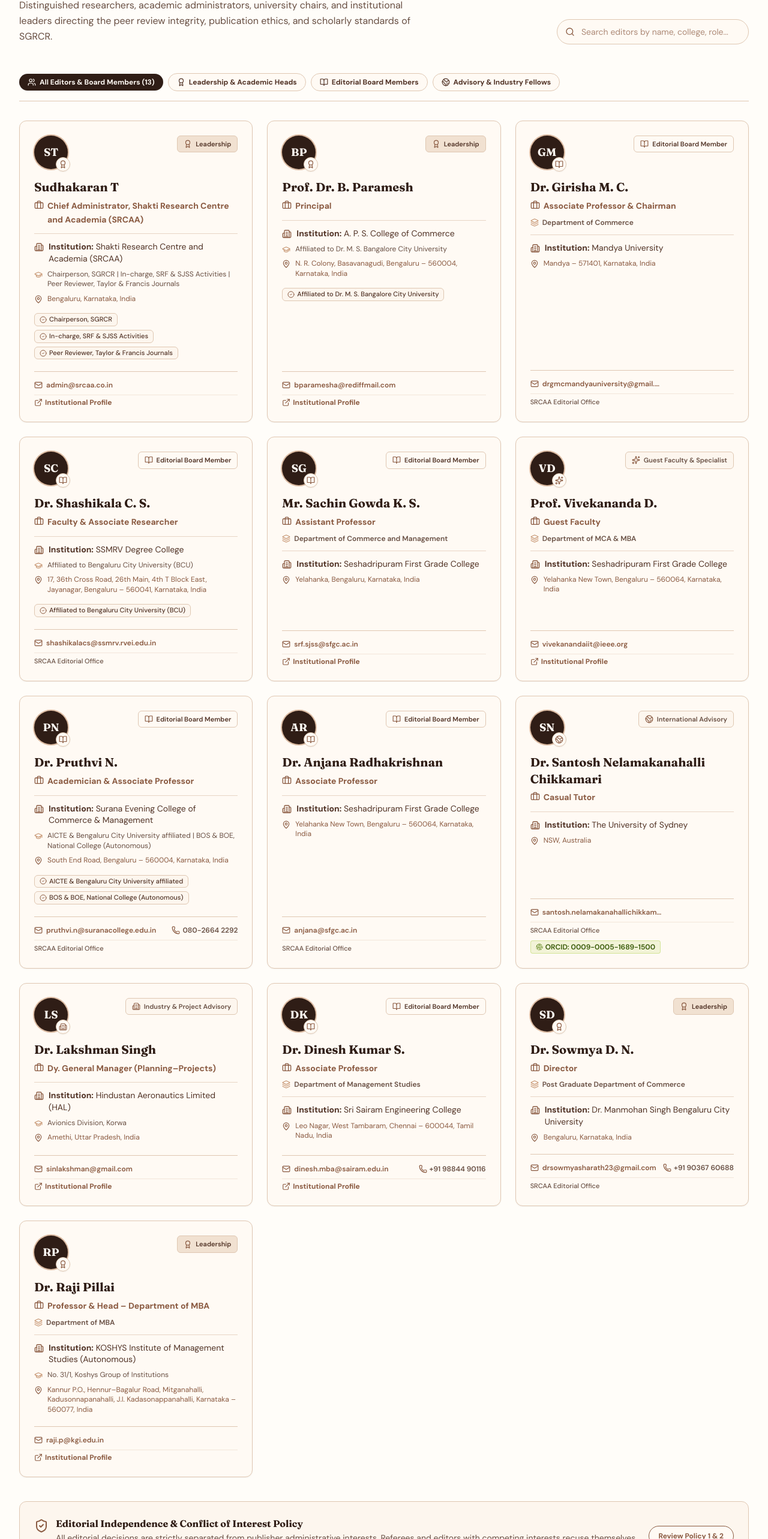
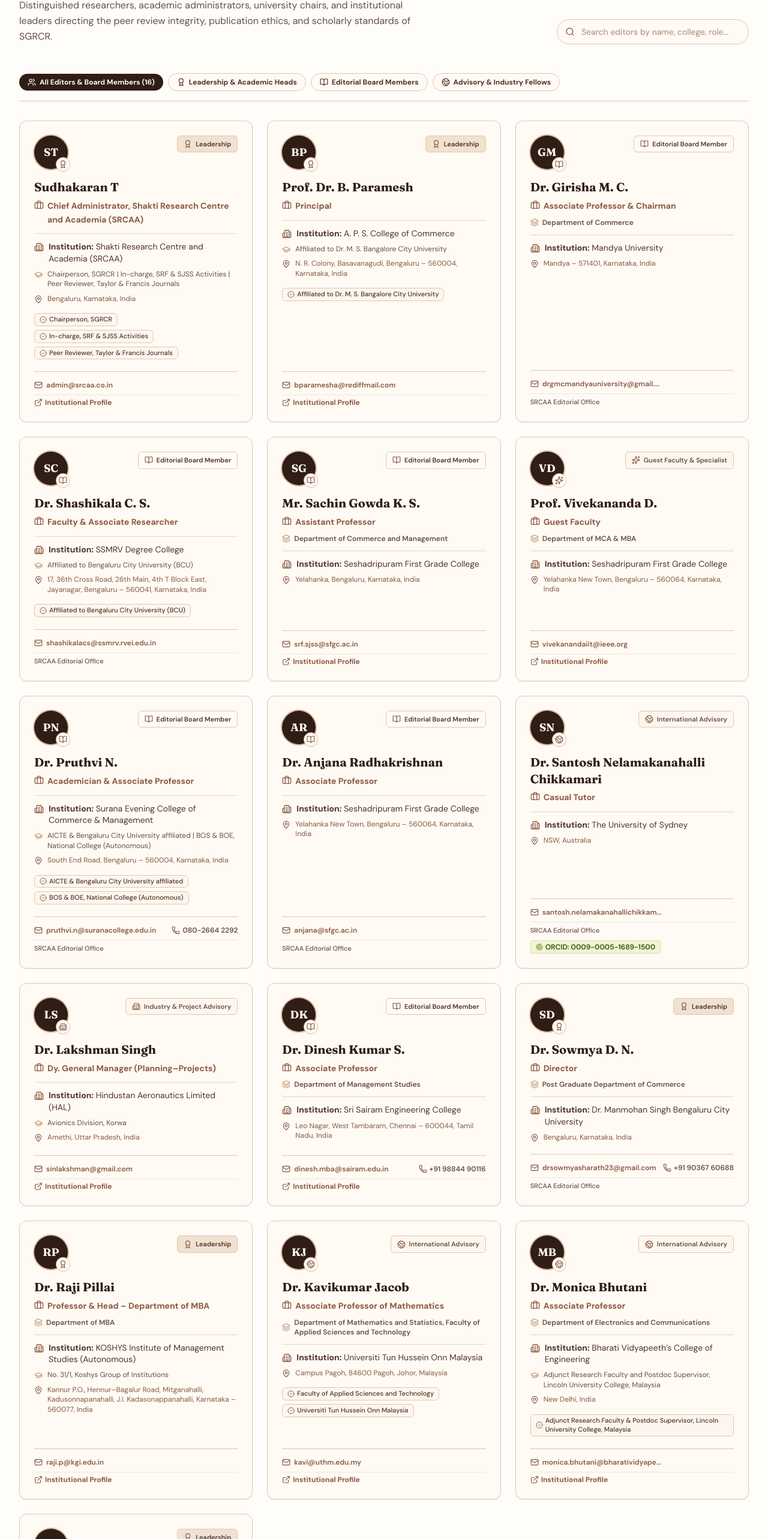
Before and after one commit to srcaaweb-info/SRCAA-Global-Review-of-Contemporary-Research, a React (Vite) app: page / in a window 1280 px wide. Shown: the part 5654-8220 px from the top of the page at 60% size. Built offline with nearby package versions, Linux system fonts and the light colour scheme.

Commit message:
feat(editorial): add new advisory members and update labeling logic
Introduce Dr. Kavikumar Jacob and Dr. Monica Bhutani to the advisory board and update the labeling logic to correctly identify international advisors based on affiliation with Malaysia.

```diff
--- a/src/components/EditorialBoardSection.tsx
+++ b/src/components/EditorialBoardSection.tsx
@@ -52,16 +52,21 @@ export const EditorialBoardSection: React.FC = () => {
           label: 'Leadership',
           badgeClass: 'bg-[#f1e1d1] border-[#dfc7b2] text-[#513326]',
         };
-      case 'advisory':
+      case 'advisory': {
+        const isInternational =
+          member.location.includes('Australia') ||
+          member.location.includes('Malaysia') ||
+          (member.subAffiliation && member.subAffiliation.includes('Malaysia'));
         return {
-          icon: member.location.includes('Australia') ? (
+          icon: isInternational ? (
             <Globe2 className="w-3.5 h-3.5 text-[#8a5a41]" />
           ) : (
             <Building2 className="w-3.5 h-3.5 text-[#8a5a41]" />
           ),
-          label: member.location.includes('Australia') ? 'International Advisory' : 'Industry & Project Advisory',
+          label: isInternational ? 'International Advisory' : 'Industry & Project Advisory',
           badgeClass: 'bg-[#fdf6ee] border-[#dfc7b2] text-[#684f43]',
         };
+      }
       case 'specialist':
         return {
           icon: <Sparkles className="w-3.5 h-3.5 text-[#8a5a41]" />,
--- a/src/data/journalData.ts
+++ b/src/data/journalData.ts
@@ -177,6 +177,57 @@ export const EDITORIAL_MEMBERS: EditorialMember[] = [
     avatarBg: '#3d271e',
     email: 'raji.p@kgi.edu.in',
     institutionalProfile: 'https://kimsbengaluru.edu.in/faculty-list',
+  },
+  {
+    id: 'dr-kavikumar-jacob',
+    name: 'Dr. Kavikumar Jacob',
+    role: 'Associate Professor of Mathematics',
+    department: 'Department of Mathematics and Statistics, Faculty of Applied Sciences and Technology',
+    category: 'advisory',
+    affiliation: 'Universiti Tun Hussein Onn Malaysia',
+    location: 'Campus Pagoh, 84600 Pagoh, Johor, Malaysia',
+    initials: 'KJ',
+    avatarBg: '#8a5a41',
+    email: 'kavi@uthm.edu.my',
+    institutionalProfile: 'https://community.uthm.edu.my/kavi',
+    additionalRoles: [
+      'Faculty of Applied Sciences and Technology',
+      'Universiti Tun Hussein Onn Malaysia'
+    ],
+  },
+  {
+    id: 'dr-monica-bhutani',
+    name: 'Dr. Monica Bhutani',
+    role: 'Associate Professor',
+    department: 'Department of Electronics and Communications',
+    category: 'advisory',
+    affiliation: 'Bharati Vidyapeeth’s College of Engineering',
+    subAffiliation: 'Adjunct Research Faculty and Postdoc Supervisor, Lincoln University College, Malaysia',
+    location: 'New Delhi, India',
+    initials: 'MB',
+    avatarBg: '#513326',
+    email: 'monica.bhutani@bharatividyapeeth.edu',
+    institutionalProfile: 'https://bvcoend.ac.in/index.php/monica-bhutani/',
+    additionalRoles: [
+      'Adjunct Research Faculty & Postdoc Supervisor, Lincoln University College, Malaysia'
+    ],
+  },
+  {
+    id: 'dr-s-n-venkatesh',
+    name: 'Dr. S. N. Venkatesh',
+    role: 'Principal',
+    category: 'leadership',
+    affiliation: 'Seshadripuram First Grade College',
+    subAffiliation: 'Director – Seshadripuram Research Foundation (SRF) | Editor-in-Chief – Seshadripuram Journal of Social Sciences (SJSS)',
+    location: 'Bengaluru, Karnataka, India',
+    initials: 'SV',
+    avatarBg: '#2f1d16',
+    email: 'srf.sjss@sfgc.ac.in',
+    institutionalProfile: 'https://srf.set.edu.in/recognised-guides',
+    additionalRoles: [
+      'Director – Seshadripuram Research Foundation (SRF)',
+      'Editor-in-Chief – Seshadripuram Journal of Social Sciences (SJSS)'
+    ],
   },
 ];
 
```
